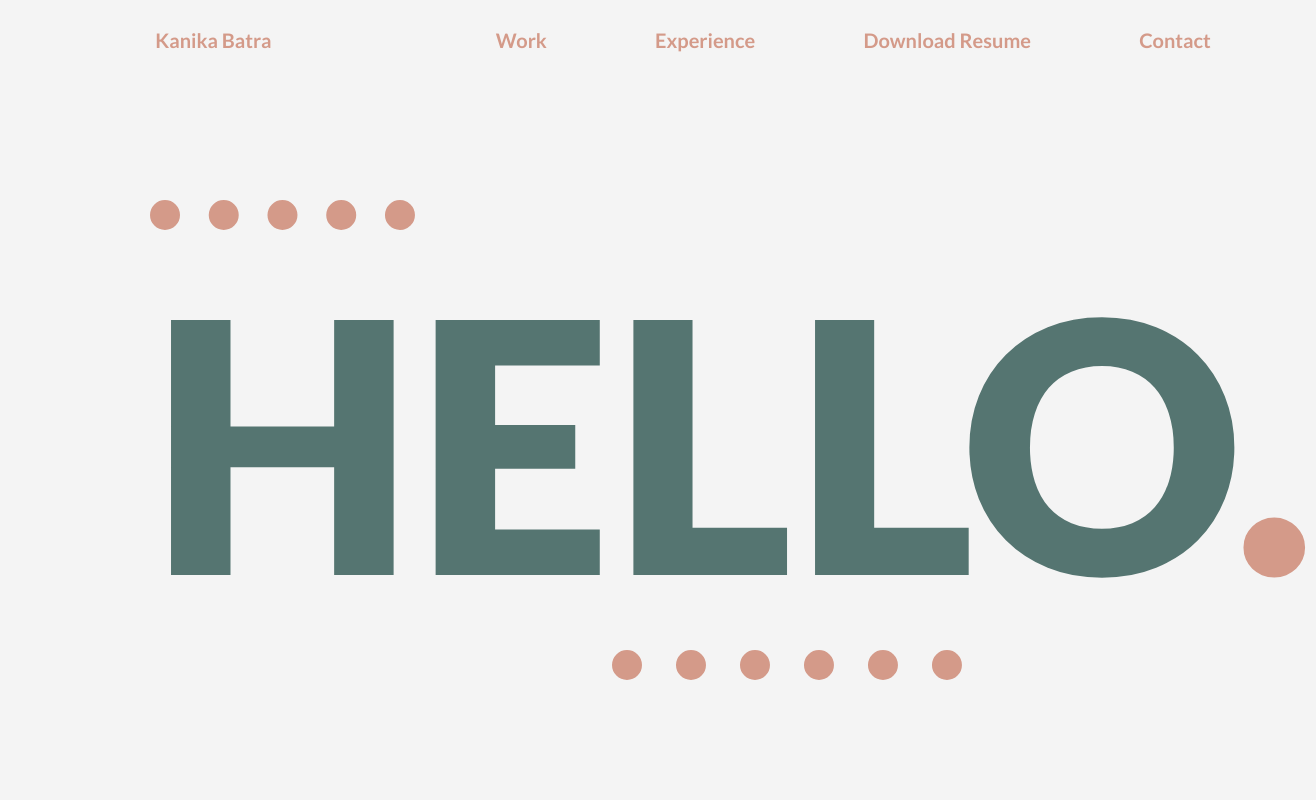
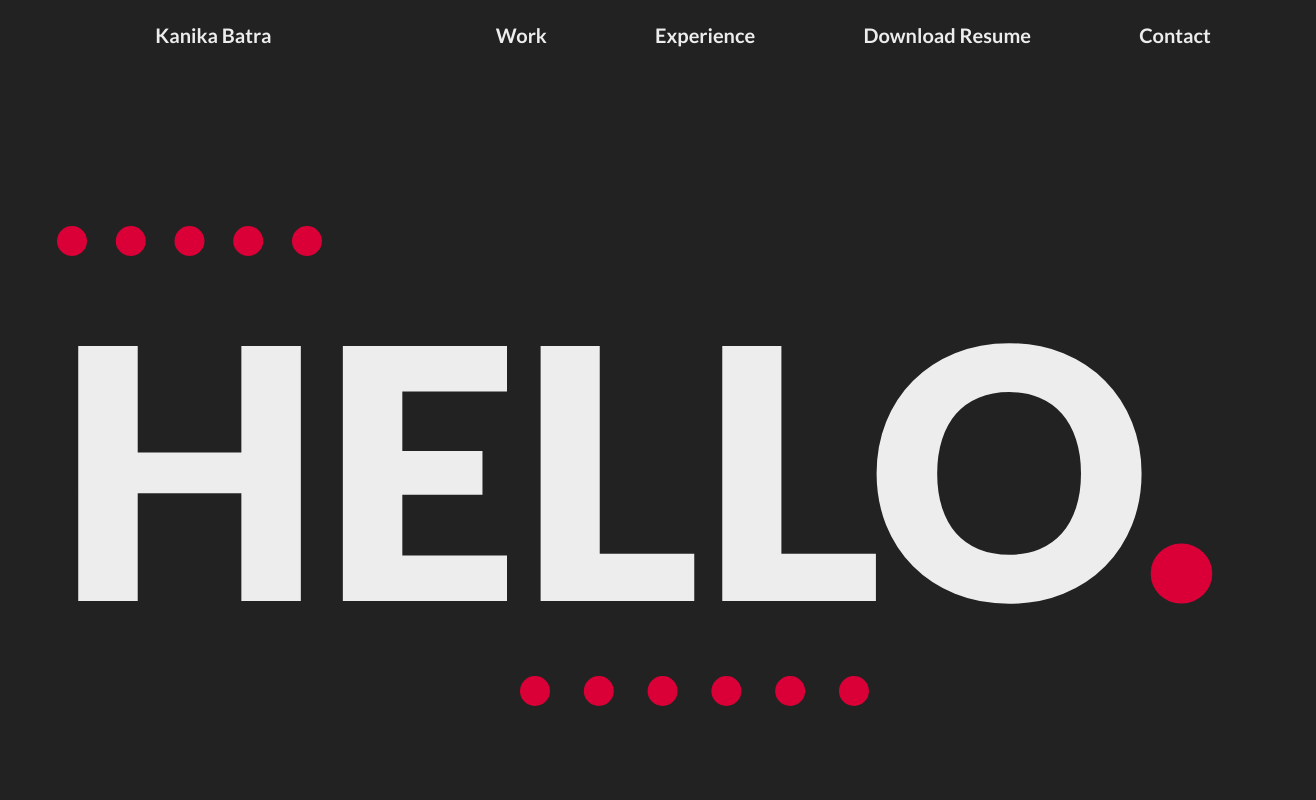
Before and after one commit to tanishqkrk/Kanika_Batra-Portfolio, a plain HTML site: page index.html in a window 1280 px wide. Shown: the top 800 px of the page, 1316 px wide, since content can reach past the window. Drawn offline with nearby package versions, Linux system fonts and the light colour scheme.

Commit message:
header fixes

```diff
--- a/index.html
+++ b/index.html
@@ -15,7 +15,7 @@
     <link
         href="https://fonts.googleapis.com/css2?family=Lato:ital,wght@0,100;0,300;0,400;0,700;0,900;1,100;1,300;1,400;1,700;1,900&display=swap"
         rel="stylesheet">
-    <link rel="stylesheet" href="https://unpkg.com/aos@next/dist/aos.css" />
+
 
 
 </head>
@@ -41,10 +41,9 @@
 
         </div>
     </section>
-    <section class="content">
-        <div class="content__landpage container-fluid">
-            <div data-aos="flip-down" data-aos-duration="1000" data-aos-mirror="true"
-                class="content__landpage--hello d-flex justify-content-around">
+    <section class="content ">
+        <div class="content__landpage container-fluid ">
+            <div class="content__landpage--hello d-flex justify-content-around ">
                 <h1 class="content__landpage--hello-text"> <span class="content__landpage--hello-text-H">H</span>E<span
                         class="content__landpage--hello-text-LL">LL</span>O<span
                         class="content__landpage--hello-text-dot">.</span></h1>
@@ -109,10 +108,6 @@
 
         </div>
     </section>
-    <script src="https://unpkg.com/aos@next/dist/aos.js"></script>
-    <script>
-        AOS.init();
-    </script>
 </body>
 
 </html>
--- a/style.css
+++ b/style.css
@@ -1,18 +1,22 @@
 body {
     /* background-color: #F6ECF0; */
     font-family: 'Lato', sans-serif;
-    background-color: #F4F4F4;
+    background-color: #222222;
 }
 
 
 .header,
 .footer {
     /* border: 1px solid black; */
-    padding: 25px 0;
+    padding: 20px 0;
 }
 
+
 .header {
-    background-color: #F4F4F4;
+    background-color: #222222;
+    position: sticky;
+    z-index: 1;
+    top: 0;
     /* border-bottom: 10px solid #DE8971; */
     /* border-style: none none dashed none; */
 }
@@ -21,48 +25,53 @@ body {
 .header__head--menu-menu-item-text {
     font-size: 20px;
     font-weight: 600;
-    color: #D49A89;
+    color: #EDEDED;
     transition: .3s;
 }
 
 .header__head--name-text:hover,
 .header__head--menu-menu-item-text:hover {
     /* font-size: 22px; */
-    color: #557571;
+    color: #DA0037;
     text-decoration: none;
     /* font-weight: 800; */
 }
 
 .section-content-1 {
-    background-color: #F4F4F4;
+    background-color: #222222;
 }
 
 .section-content-2 {
-    background-color: #F4F4F4;
+    background-color: #222222;
 }
 
 .content__landpage {
-    position: relative;
+    /* position: relative; */
     /* animation: hello .5s ease-in 3s infinite alternate; */
-    background-color: #F4F4F4;
-    padding: 150px;
-    color: #557571;
+    /* background-size: cover; */
+    background-color: #222222;
+    height: 100vh;
+    display: flex;
+    align-items: center;
+    justify-content: center;
+    /* padding: 150px; */
+    color: #EDEDED;
     user-select: none;
 }
 
 
 .content__landpage--hello-text-H {
-    border-top: 30px solid #D49A89;
+    border-top: 30px solid #DA0037;
     border-style: dotted none none none;
 }
 
 .content__landpage--hello-text-LL {
-    border-bottom: 30px solid #D49A89;
+    border-bottom: 30px solid #DA0037;
     border-style: none none dotted none;
 }
 
 .content__landpage--hello-text-dot {
-    color: #D49A89;
+    color: #DA0037;
     /* border-bottom: 30px solid #DE8971; */
     /* border-style: none none dotted none; */
 }
@@ -74,5 +83,5 @@ body {
 }
 
 .footer {
-    background-color: #F4F4F4;
+    background-color: #222222;
 }
```
